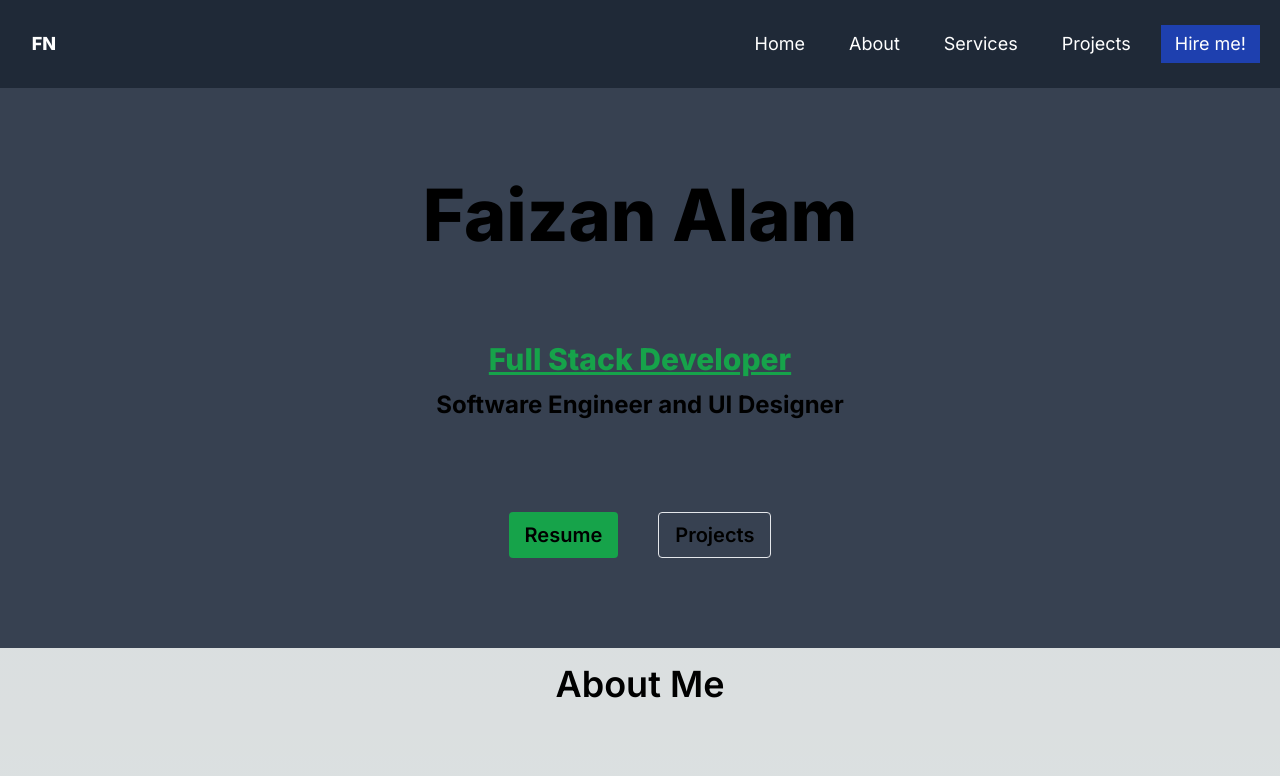
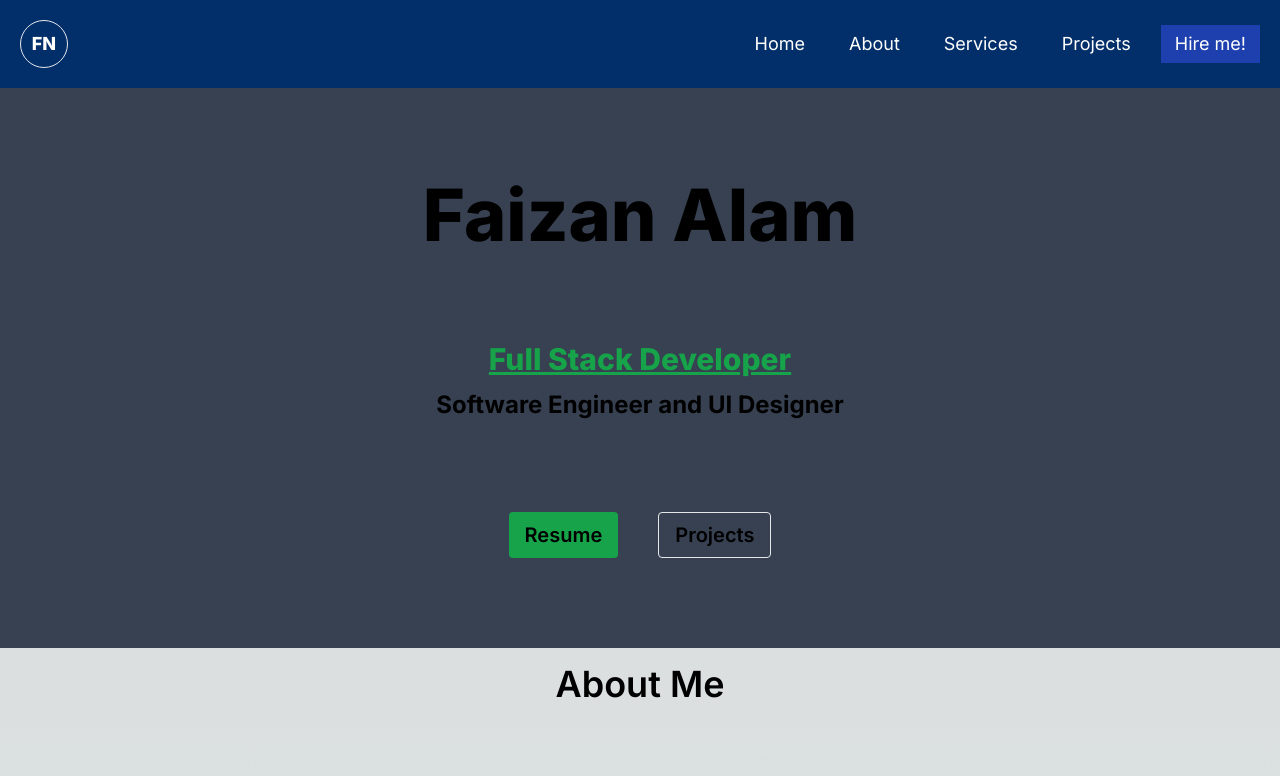
Before and after one commit to faizan619/Faizan_Dev_Portfolio, a Next.js app: page / in a window 1280 px wide. Shown: the top 776 px of the page. Built offline with nearby package versions, Linux system fonts and the light colour scheme.

Commit message:
light mode color done

```diff
--- a/src/app/Components/Navbar.js
+++ b/src/app/Components/Navbar.js
@@ -1,19 +1,18 @@
 import "./style/navbar.css";
 export default function Navbar() {
   return (
-    <nav className="flex items-center justify-between p-5 bg-gray-800 text-white">
-      {/* <div className="font-extrabold text-2xl">FN</div> */}
-      <div className="flex items-center justify-center w-12 h-12 rounded-full dark:bg-gray-600">
+    <nav className="flex items-center justify-between p-5 bg-[#022f69] text-white sticky top-0 z-10">
+      <div className="flex items-center justify-center w-12 h-12 rounded-full border">
               <span className="font-extrabold text-lg">FN</span>
             </div>
       <ul className="nav-links">
         <input type="checkbox" id="checkbox_toggle" />
         <label htmlFor="checkbox_toggle" className="select-none text-2xl cursor-pointer hamburger">&#9776;</label>
-        <div className="flex bg-gray-800 text-center gap-4 text-lg menu">
-          <li className="hover:bg-gray-600"><a href="#home">Home</a></li>
-          <li className="hover:bg-gray-600"><a href="#about">About</a></li>
-          <li className="hover:bg-gray-600 "><a href="#service">Services</a></li>
-          <li className="hover:bg-gray-600"><a href="#project">Projects</a></li>
+        <div className="flex text-center bg-gray-800 gap-4 text-lg menu md:bg-[#022f69] ">
+          <li className="hover:bg-blue-700"><a href="#home">Home</a></li>
+          <li className="hover:bg-blue-700"><a href="#about">About</a></li>
+          <li className="hover:bg-blue-700 "><a href="#service">Services</a></li>
+          <li className="hover:bg-blue-700"><a href="#project">Projects</a></li>
           <li className=" bg-blue-800"><a href="/">Hire me!</a></li>
         </div>
       </ul>
```
